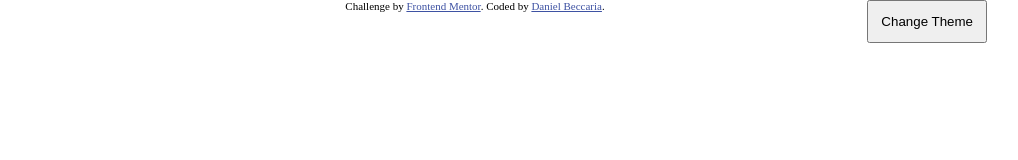
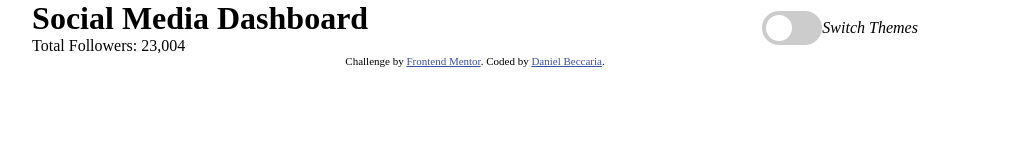
Before and after one commit to timegated/social-media-dashboard, a plain HTML site: page index.html in a window 1280 px wide. Shown: the whole page, without its empty margins (165-1183 px from the left). Drawn offline with Linux system fonts and the light colour scheme.

Commit message:
themeSwitcher: added a working slider for switching theme to dark/light mode

```diff
--- a/assets/sass/components/_button.scss
+++ /dev/null
@@ -1,3 +0,0 @@
-.button {
-  padding: 0.75rem;
-}
--- a/assets/sass/components/_themeswitcher.scss
+++ b/assets/sass/components/_themeswitcher.scss
@@ -1,6 +1,52 @@
-.theme-switcher {
-  position: fixed;
-  top: 0;
-  right: 0;
-  margin-right: 10%;
+.themeSwitch__wrapper {
+  display: flex;
+  align-items: center;
+
+  .themeSwitch__label {
+    display: inline-block;
+    height: 34px;
+    position: relative;
+    width: 60px;
+  }
+
+  .themeSwitch__label input {
+    display: none;
+  }
+
+  .themeSwitch__slider {
+    background-color: #ccc;
+    bottom: 0;
+    cursor: pointer;
+    left: 0;
+    position: absolute;
+    right:0;
+    top: 0;
+    transition: 0.4s;
+  }
+
+  .themeSwitch__slider:before {
+    background-color: #FFF;
+    bottom: 4px;
+    content: "";
+    height: 26px;
+    left: 4px;
+    position: absolute;
+    transition: 0.4s;
+    width: 26px;
+  }
+
+  input:checked + .themeSwitch__slider {
+    background-color: #000;
+  }
+
+  input:checked + .themeSwitch__slider:before {
+    transform: translateX(26px);
+  }
+
+  .themeSwitch__slider.themeSwitch__round {
+    border-radius: 34px;
+  }
+  .themeSwitch__slider.themeSwitch__round:before {
+    border-radius: 50%;
+  }
 }
--- /dev/null
+++ b/assets/sass/layout/_header.scss
@@ -0,0 +1,4 @@
+.main-header {
+  display: flex;
+  justify-content: space-around;
+}
--- a/assets/sass/main.scss
+++ b/assets/sass/main.scss
@@ -1,4 +1,8 @@
-@import './base/_base.scss';
+// Base
+@import './base/base';
 
-@import './components/themeswitcher';
-@import './components/button';
+// Layout
+@import './layout/header';
+
+// Components
+@import './components/themeSwitcher';
--- a/index.html
+++ b/index.html
@@ -12,8 +12,23 @@
   </style>
 </head>
 <body class="isLight">
-  <button class="button theme-switcher">Change Theme</button>
+  <header class="main-header">
+    <div class="main-header__content">
+      <h1 class="main-header__title">Social Media Dashboard</h1>
+      <p class="main-header__followers">Total Followers: 23,004</p>
+    </div>
+  <div class="themeSwitch__wrapper">
+    <label class="themeSwitch__label" for="checkbox">
+      <input type="checkbox" id="checkbox" />
+      <div class="themeSwitch__slider themeSwitch__round"></div>
+    </label>
+    <em>Switch Themes</em>
+  </div>
+  </header>
+  <main>
 
+
+  </main>
   <div class="attribution">
     Challenge by <a href="https://www.frontendmentor.io?ref=challenge" target="_blank">Frontend Mentor</a>.
     Coded by <a href="#">Daniel Beccaria</a>.
```
Also changed, not shown: assets/css/main.css, 1 other file.
